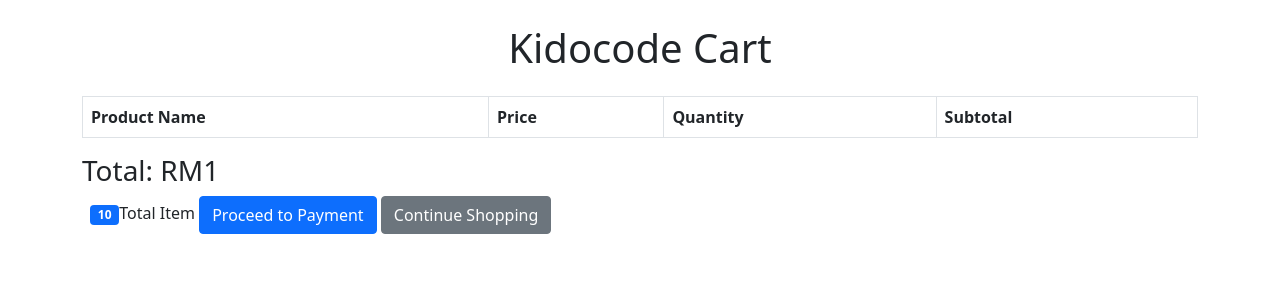
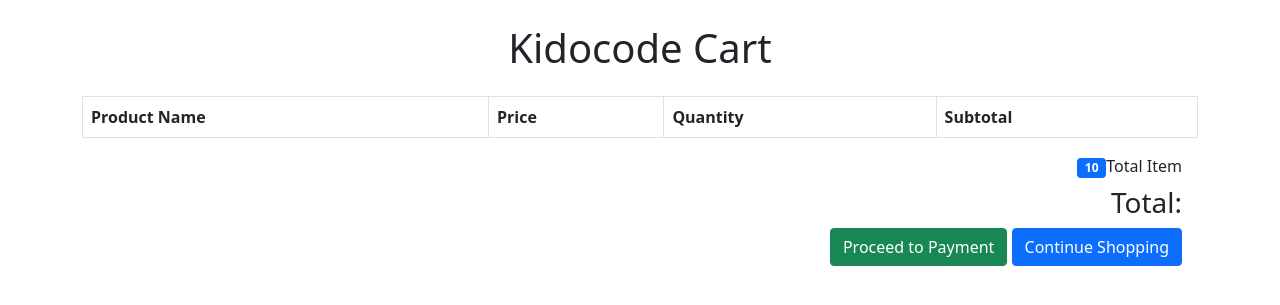
Before and after one commit to nicktkl/Kidocode_Shop_E-Commerce-, a Flask app: template templates/homepage/Cart.html in a window 1280 px wide. Shown: the part 64-369 px from the top of the page. Run offline with Flask 3, Linux system fonts and the light colour scheme; the template is opened without the code that fills it: most values are stand-ins (such as "Sample title", 1, 10 or a date in 2020); lists and menus that the app fills with data are empty; parts of the project's set-up code (start-up, migrations or seed data) failed here and were passed over.

Commit message:
Update 'Cart' HTML

```diff
--- a/templates/homepage/Cart.html
+++ b/templates/homepage/Cart.html
@@ -27,10 +27,14 @@
                     <tr></tr>
                 </tbody>
             </table>
-            <h3>Total: RM{{ total_price }}</h3>
-            <h4 id="cart-count" class="badge bg-primary ms-2">{{ cart_total_items }}</h4>Total Item
-            <a href="#" class="btn btn-primary">Proceed to Payment</a>
-            <a href="{{ url_for('home') }}" class="btn btn-secondary">Continue Shopping</a>
+            <div class="d-flex justify-content-end align-items-center">
+                <div class="text-end me-3">
+                    <h3 id="cart-count" class="badge bg-primary ms-2">{{ cart_total_items }}</h3>Total Item
+                    <h3>Total: <span id="total-price"></span></h3>
+                    <a href="#" class="btn btn-success">Proceed to Payment</a>
+                    <a href="{{ url_for('home') }}" class="btn btn-primary">Continue Shopping</a>
+                </div>
+            </div>
         </div>
         <script src="https://cdn.jsdelivr.net/npm/bootstrap@5.0.2/dist/js/bootstrap.bundle.min.js" integrity="sha384-MrcW6ZMFYlzcLA8Nl+NtUVF0sA7MsXsP1UyJoMp4YLEuNSfAP+JcXn/tWtIaxVXM" crossorigin="anonymous"></script>
         <script src="{{ url_for('static', filename = 'js/add-to-cart.js') }}"></script>
```
